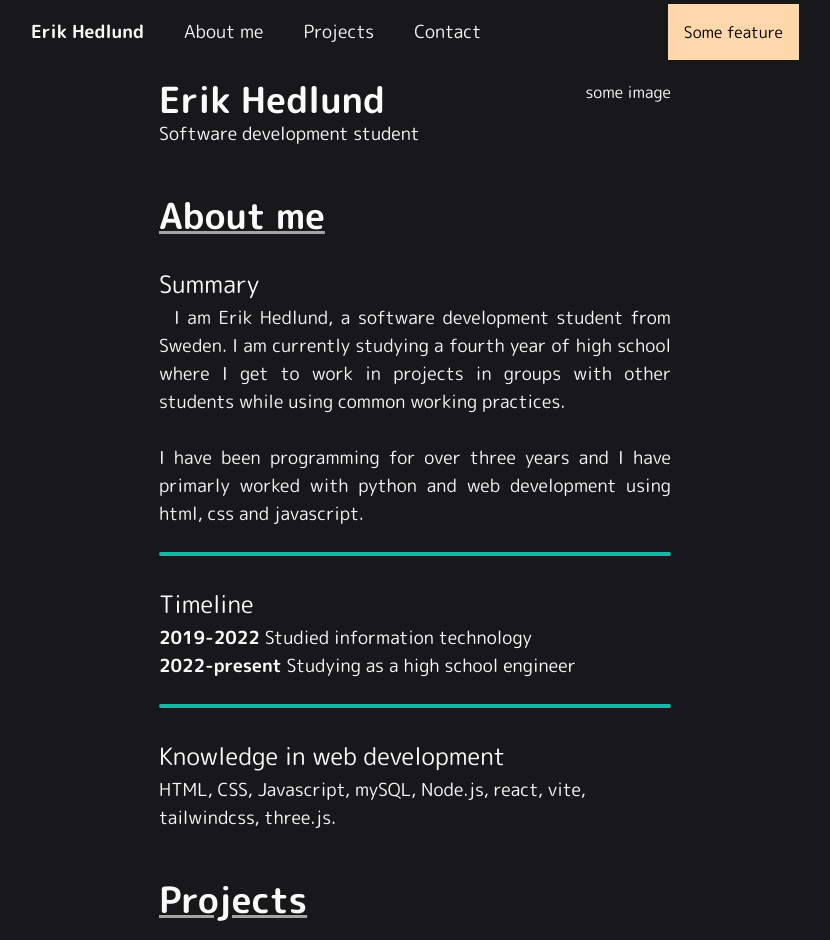
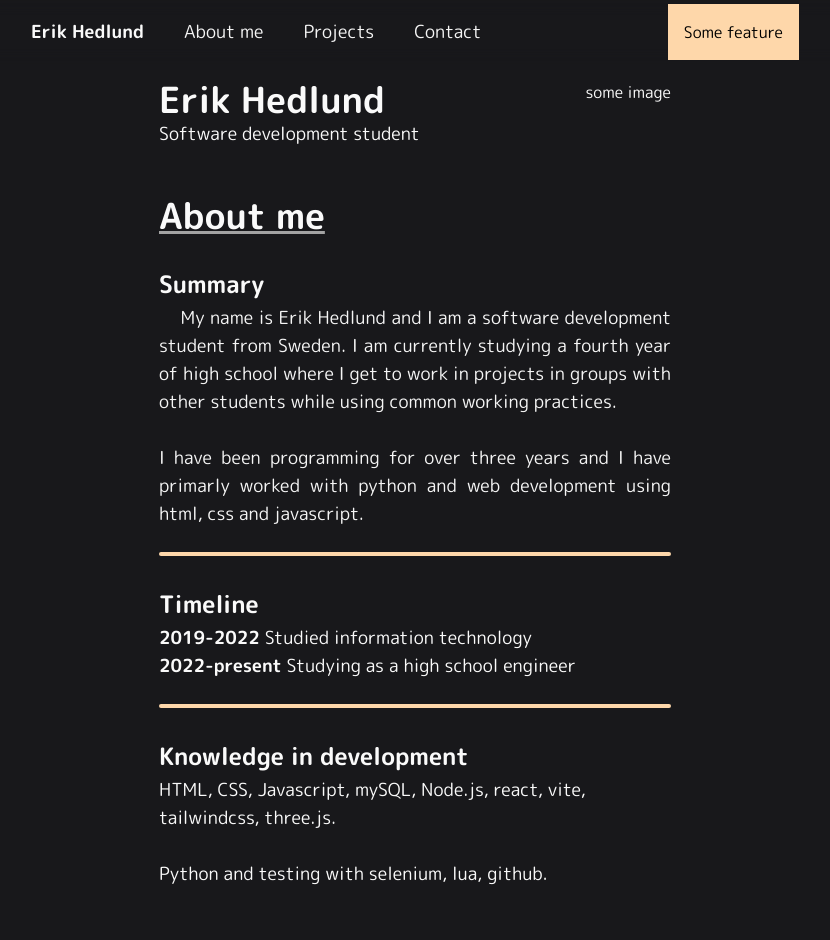
Before and after one commit to erihedDev/portfolio, a React (Vite) app in the folder project/: page / in a window 1280 px wide. Shown: the top 940 px of the page, without its empty margins (225-1055 px from the left). Built offline with nearby package versions, Linux system fonts and the light colour scheme.

Commit message:
updated text content and color

```diff
--- a/project/src/content.jsx
+++ b/project/src/content.jsx
@@ -14,6 +14,9 @@ function Content() {
                 <Aboutme/>
                 <Projects/>
                 <Contact/>
+                <div>
+                    <h2 className='text-4xl mt-12 underline underline-offset-6 decoration-neutral-400 font-bold'>Credits</h2>
+                </div>
             </div>
         </div>
     )
--- a/project/src/content_components/aboutme.jsx
+++ b/project/src/content_components/aboutme.jsx
@@ -5,15 +5,15 @@ function Aboutme() {
     return (
         <div id='aboutme' className='text-lg'>
             <h2 className='text-4xl mt-12 underline underline-offset-6 decoration-neutral-400 font-bold'>About me</h2>
-            <h3 className='mt-8 mb-1 text-2xl'>Summary</h3>
-            <p className='text-neutral-100 text-justify'>&nbsp; I am Erik Hedlund, a software development student from Sweden. I am currently studying a fourth year of high school where I get to work in projects in groups with other students while using common working practices. <br/> <br/> I have been programming for over three years and I have primarly worked with python and web development using html, css and javascript.</p>
-            <div className='h-1 w-full bg-teal-500 rounded-sm mt-6'></div>
-            <h3 className='mt-8 mb-1 text-2xl'>Timeline</h3>
+            <h3 className='mt-8 mb-1 text-2xl font-bold'>Summary</h3>
+            <p className='text-neutral-100 text-justify'>&nbsp; &nbsp;  My name is Erik Hedlund and I am a software development student from Sweden. I am currently studying a fourth year of high school where I get to work in projects in groups with other students while using common working practices. <br/> <br/> I have been programming for over three years and I have primarly worked with python and web development using html, css and javascript.</p>
+            <div className='h-1 w-full bg-orange-200 rounded-sm mt-6'></div>
+            <h3 className='mt-8 mb-1 text-2xl font-bold'>Timeline</h3>
             <p><span className='font-bold'>2019-2022</span> Studied information technology</p>
             <p><span className='font-bold'>2022-present</span> Studying as a high school engineer</p>
-            <div className='h-1 w-full bg-teal-500 rounded-sm mt-6'></div>
-            <h3 className='mt-8 mb-1 text-2xl'>Knowledge in web development</h3>
-            <p>HTML, CSS, Javascript, mySQL, Node.js, react, vite, tailwindcss, three.js.</p>
+            <div className='h-1 w-full bg-orange-200 rounded-sm mt-6'></div>
+            <h3 className='mt-8 mb-1 text-2xl font-bold'>Knowledge in development</h3>
+            <p>HTML, CSS, Javascript, mySQL, Node.js, react, vite, tailwindcss, three.js. <br/><br/> Python and testing with selenium, lua, github.</p>
         </div>
     )
 }
```
